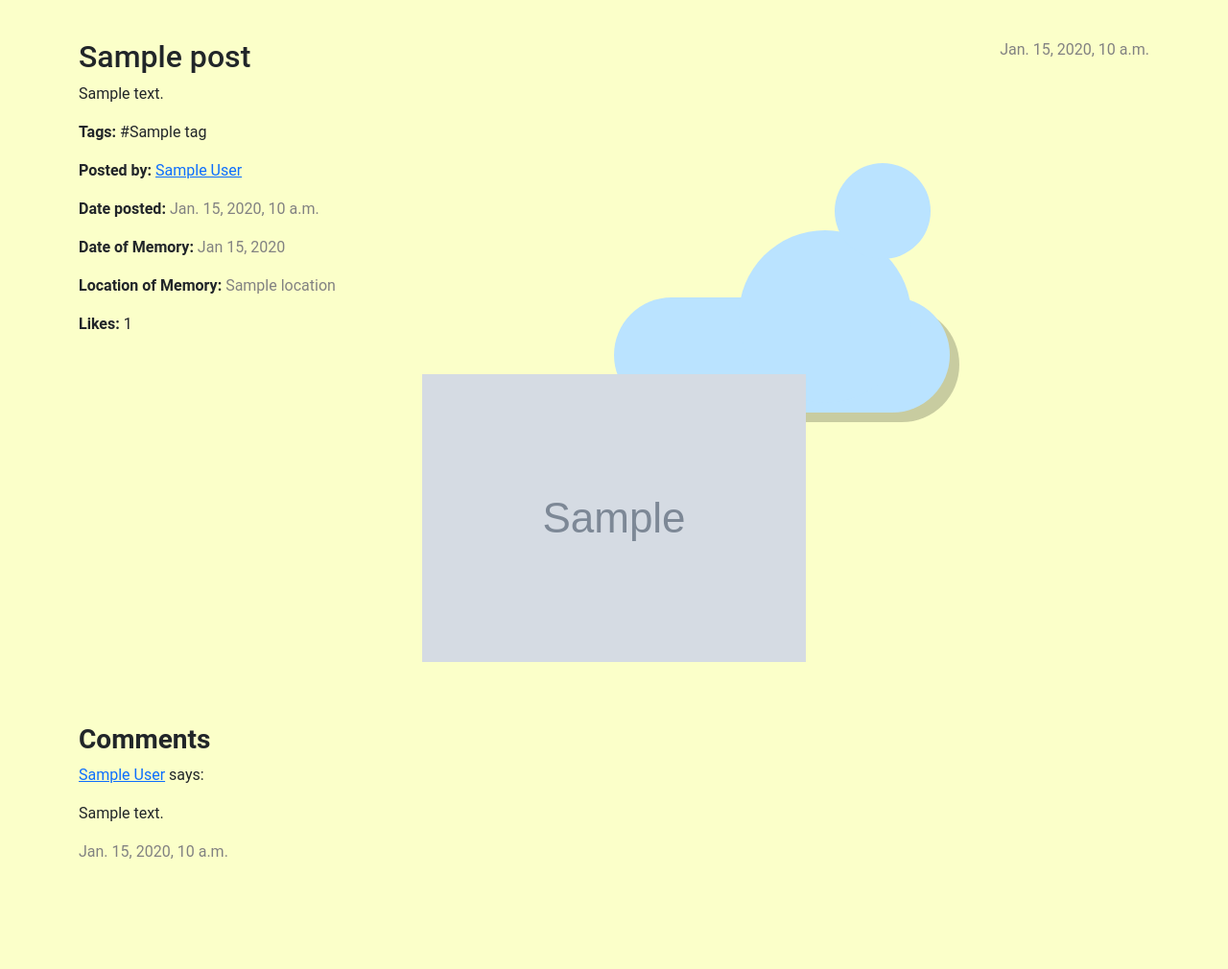
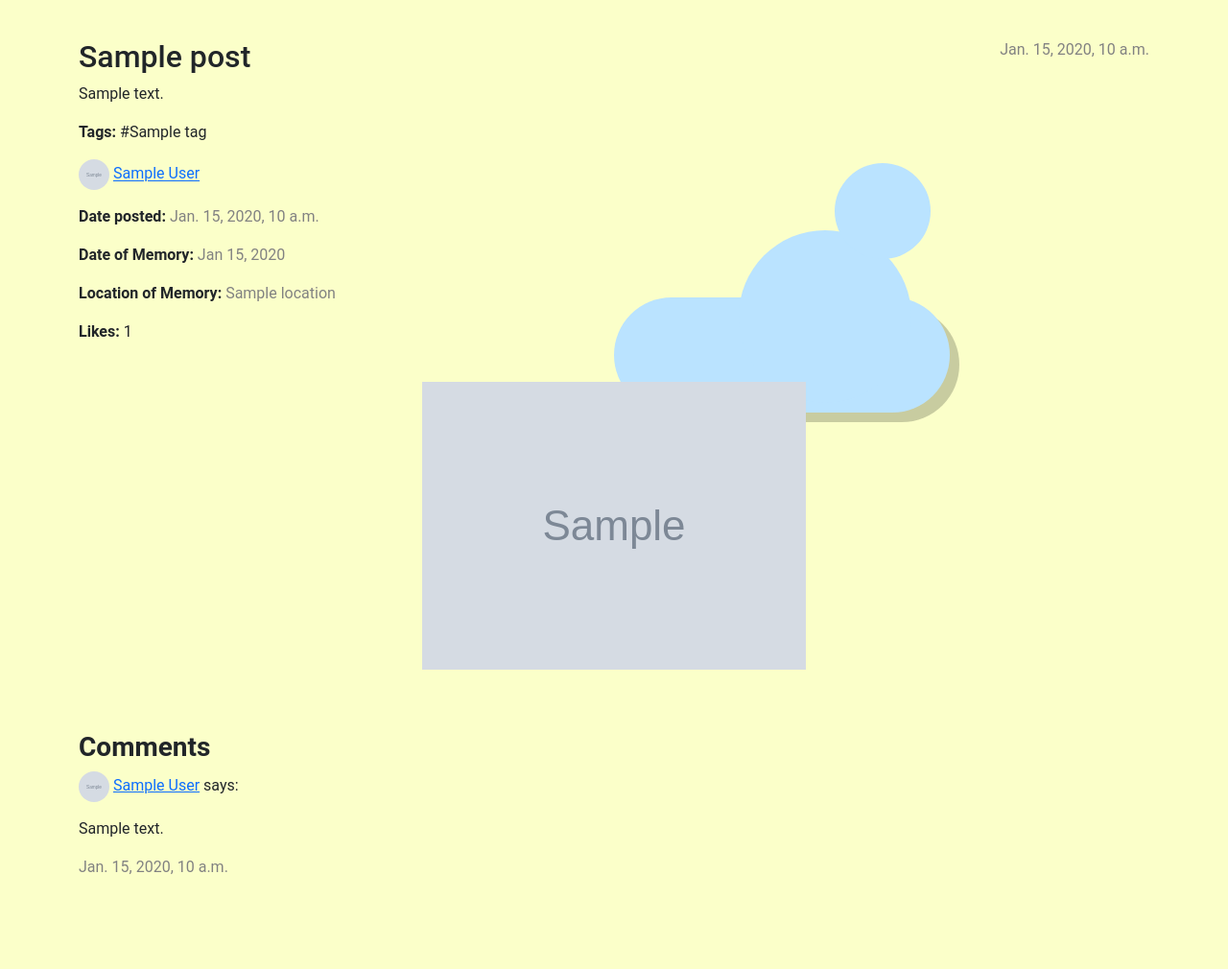
Before and after one commit to dbaslan/SWE573-DBA, a Django app: template MemoShare/blog/templates/blog/post_detail.html in a window 1280 px wide. Shown: the part 90-1100 px from the top of the page at 96% size. Before the commit the page ends 985 px from the top, so only its background shows below. Run offline with Django 4.2, Linux system fonts and the light colour scheme; the template is opened without the code that fills it: most values are stand-ins (such as "Sample title", 1, 10 or a date in 2020); grey boxes marked "Sample" are stand-in pictures; some libraries are stand-ins or nearby versions.

Commit message:
Update post_detail.html
Add profile pic to posts and comments

```diff
--- a/MemoShare/blog/templates/blog/post_detail.html
+++ b/MemoShare/blog/templates/blog/post_detail.html
@@ -32,7 +32,8 @@
             </p>
         {% endif %}
 
-        <p><b>Posted by: </b><a href="{% url 'user_page' usernamex=post.author %}"> {{ post.author|linebreaksbr }}</a></p>
+        <p><img src="{{ post.author.profile.avatar.url }}" alt="mdo" width="32" height="32" class="rounded-circle">  <a href="{% url 'user_page' usernamex=post.author %}"> {{ post.author|linebreaksbr }}</a></p>
+
 
         <p><b>Date posted:</b>
             <time class="date">
@@ -76,7 +77,7 @@
             <h3><b>Comments</b></h3>
             {% for comment in comments %}
               <div class="comment">
-                <p><a href="{% url 'user_page' usernamex=comment.author %}">{{ comment.author }}</a> says:</p>
+                <p><img src="{{ comment.author.profile.avatar.url }}" alt="mdo" width="32" height="32" class="rounded-circle">   <a href="{% url 'user_page' usernamex=comment.author %}">{{ comment.author }}</a> says:</p>
                 <p>{{ comment.text }}</p>
                 <time class="date">
                     {{ comment.posted_date }}
```
